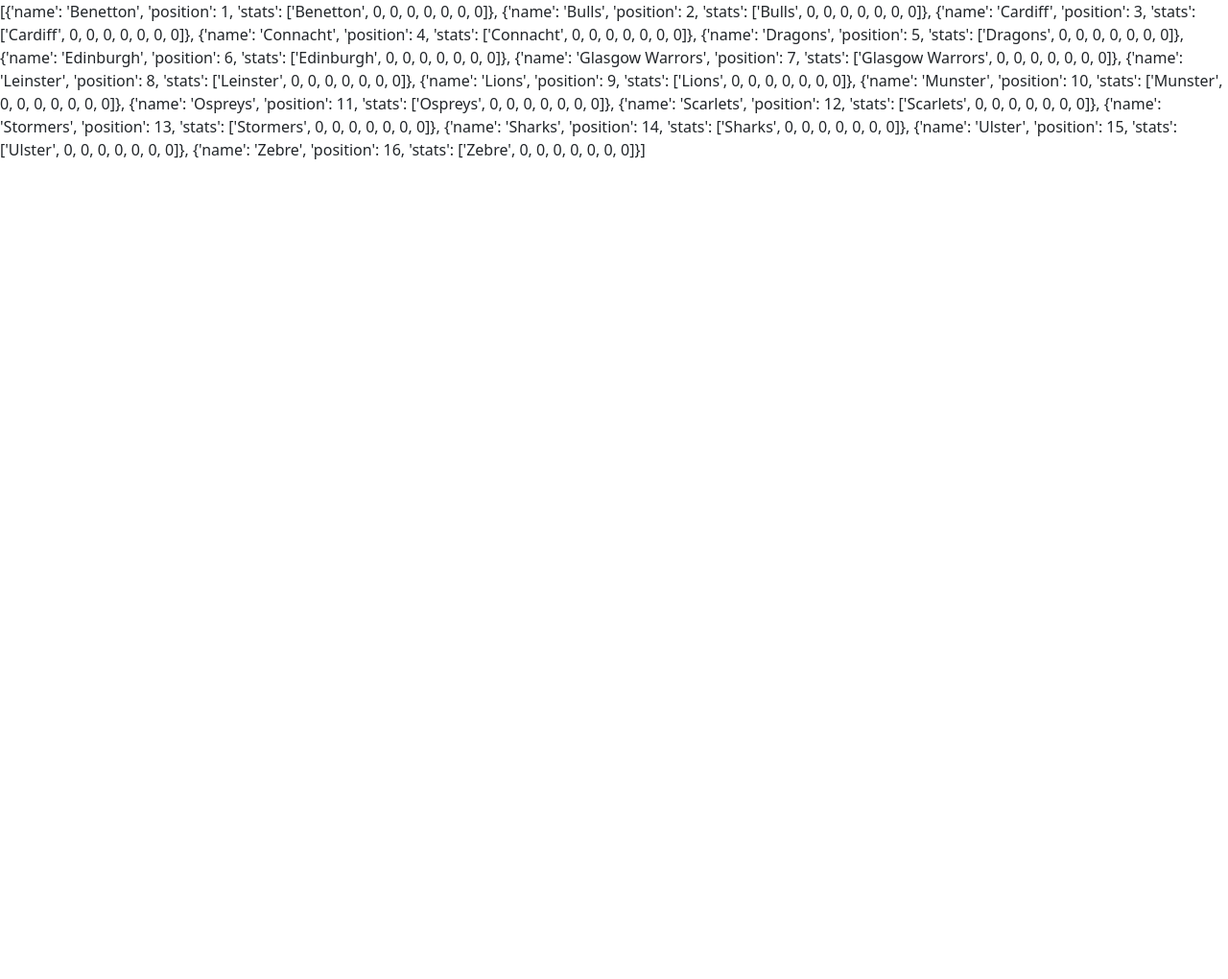
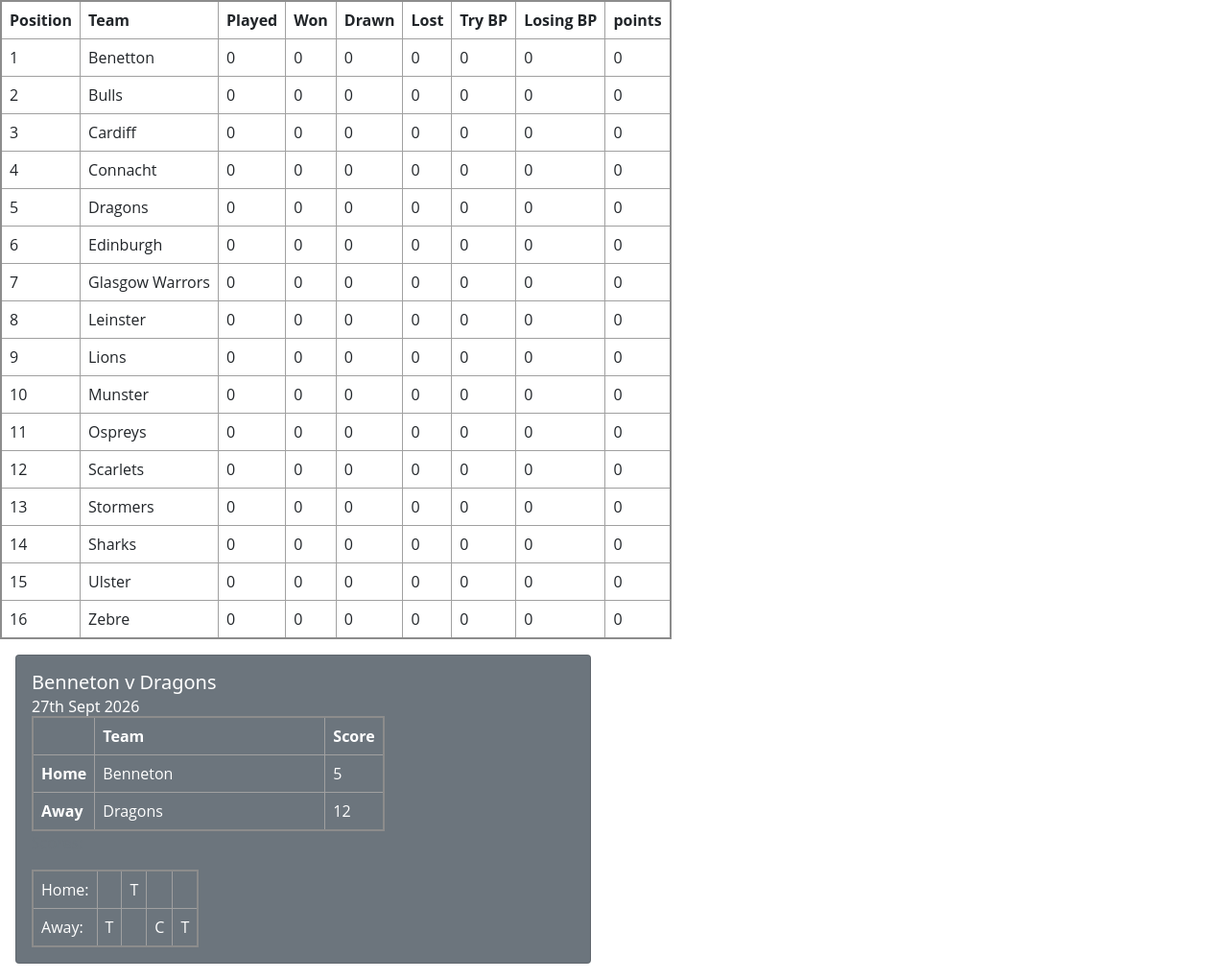
Before and after one commit to deadlyBuzz/UCD-Fullstack-Mod2-Assessment, a Flask app: page / in a window 1280 px wide. Shown: the whole page at 96% size. Before the commit the page ends 166 px from the top, so only its background shows below. Run offline with Flask 3, Linux system fonts and the light colour scheme.

Commit message:
Get the match card displaying how you want it

```diff
--- a/app.py
+++ b/app.py
@@ -186,9 +186,22 @@ class League:
     def __init__(self):
         self.matches = []
         self.table = [
-                Team("Benetton"), Team("Bulls"), Team("Cardiff"), Team("Connacht"), Team("Dragons"), Team("Edinburgh"), Team("Glasgow Warrors"),
-                Team("Leinster"), Team("Lions"), Team("Munster"), Team("Ospreys"), Team("Scarlets"), Team("Stormers"), Team("Sharks"),
-                Team("Ulster"), Team("Zebre")
+                Team("Benetton"),
+                Team("Bulls"),
+                Team("Cardiff"),
+                Team("Connacht"),
+                Team("Dragons"),
+                Team("Edinburgh"),
+                Team("Glasgow Warrors"),
+                Team("Leinster"),
+                Team("Lions"),
+                Team("Munster"),
+                Team("Ospreys"),
+                Team("Scarlets"),
+                Team("Stormers"),
+                Team("Sharks"),
+                Team("Ulster"),
+                Team("Zebre")
             ]
 
         # Populate Matches Data.
@@ -199,16 +212,16 @@ class League:
 #                startDate = time.strpTime(entry.get("Date"), "%a %d %b %Y")
 
     def getTable(self, date):
-        returnString = "<table><th><td>No.</td><td>Played</td><td>Won</td><td>Drawn</td><td>Lost</td><td>Try Bonus Points</td><td>Losing Bonus Points</td><td>Points</td></th>"
         index = 0
         startDate = "20  Sep 2026"
         for match in self.matches:
             for team in self.table:
                 if (datetime.strptime(match.date.strip(), "%a %d %b %Y") <=
-                        (datetime.strptime(startDate, "%d %b %Y") + timedelta(days=7))):
-                    if team.name == match.home:     # Home team - calculate points.
+                        (datetime.strptime(startDate, "%d %b %Y") +
+                            timedelta(days=7))):
+                    if team.name == match.home:
                         team.points += match.calcPoints()[0]
-                    if team.name == match.away:     # Away team - calculate points
+                    if team.name == match.away:
                         team.points += match.calcPoints()[1]
 
         returnTable = []
--- /dev/null
+++ b/static/style.css
@@ -0,0 +1,21 @@
+* {
+    box-sizing: border-box;
+    margin: 0;
+    padding: 0;
+}
+table {
+  border: 2px solid rgb(140 140 140);
+  font:
+    16px "Open Sans",
+    "Helvetica",
+    "Arial",
+    sans-serif;
+}
+th,
+td {
+  border: 1px solid rgb(160 160 160);
+  padding: 0.5rem;
+}
+.matchcard {
+  max-width: 600px;
+}
--- a/templates/base.html
+++ b/templates/base.html
@@ -4,13 +4,66 @@
     <meta charset="UTF-8">
     <meta name="viewport" content="width=device-width, initial-scale=1.0">
     <link href="https://cdn.jsdelivr.net/npm/bootstrap@5.0.2/dist/css/bootstrap.min.css" rel="stylesheet" integrity="sha384-EVSTQN3/azprG1Anm3QDgpJLIm9Nao0Yz1ztcQTwFspd3yD65VohhpuuCOmLASjC" crossorigin="anonymous">
+    <link rel="stylesheet" href="static/style.css">
     <title>{% block Title %} Default home page {% endblock %}</title>
 </head>
 <body>
-    {% block content %}
-    <h1>If you can see this, the details did not render properly</h1>
-    <p>Please use the 'contact me' form to report any issues. </p>
-    {% endblock %}
+    <main>
+        {% block content %}
+        <h1>If you can see this, the details did not render properly</h1>
+        <p>Please use the 'contact me' form to report any issues. </p>
+        {% endblock %}
+
+        {% block matches %}
+        <div class="card matchcard text-white bg-secondary m-3 rounded">
+            <div class="card-body">
+                <h5 class="card-title">Benneton v Dragons</h5>
+                <h6 class="card-subtitle">27th Sept 2026</h6>
+                <div class="card-text">
+                    <table>
+                        <thead>
+                            <tr>
+                                <th scope="col"></th>
+                                <th scope="col" style="min-width:15rem">Team</th>
+                                <th scope="col">Score</th>
+                            </tr>
+                        </thead>
+                        <tbody>
+                            <tr>
+                                <th scope="row">Home</th>
+                                <td>Benneton</td>
+                                <td>5</td>
+                            </tr>
+                            <tr>
+                                <th scope="row">Away</th>
+                                <td>Dragons</td>
+                                <td>12</td>
+                            </tr>
+                        </tbody>
+                    </table>
+                    <p class="text-muted">Scores:</p>
+                    <table>
+                        <tbody>
+                            <tr>
+                                <td>Home:</td>
+                                <td></td>
+                                <td>T</td>
+                                <td></td>
+                            </tr>
+                            <tr>
+                                <td>Away:</td>
+                                <td>T</td>
+                                <td></td>
+                                <td>C</td>
+                                <td>T</td>
+                            </tr>
+                        </tbody>
+                    </table>
+                </div>
+            </div>
+        </div>
+        {% endblock %}
+    </main>
     <script src="https://cdn.jsdelivr.net/npm/bootstrap@5.0.2/dist/js/bootstrap.bundle.min.js" integrity="sha384-MrcW6ZMFYlzcLA8Nl+NtUVF0sA7MsXsP1UyJoMp4YLEuNSfAP+JcXn/tWtIaxVXM" crossorigin="anonymous"></script>
 </body>
 </html>
--- a/templates/home.html
+++ b/templates/home.html
@@ -3,5 +3,9 @@
 {% block Title %}Home Page{% endblock %}
 
 {% block content %}
-{{ leagueTable }}
+<table><tbody><tr><th>Position</th><th>Team</th><th>Played</th><th>Won</th><th>Drawn</th><th>Lost</th><th>Try BP</th><th>Losing BP</th><th>points</th></tr>
+{% for entry in leagueTable %}
+<tr><td>{{ entry.position }} </td> {% for data in entry.stats %}<td> {{ data }} </td> {% endfor %}</tr>
+{% endfor %}
+</tbody></table>
 {% endblock %}
```
